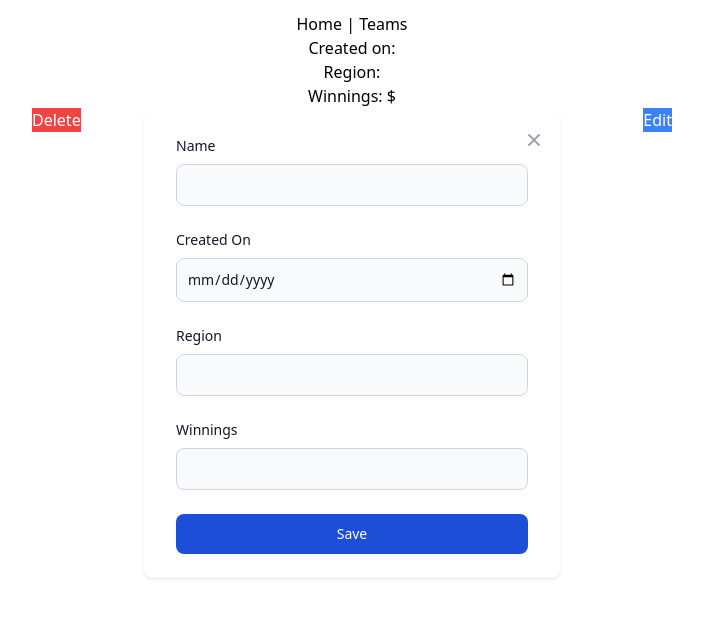
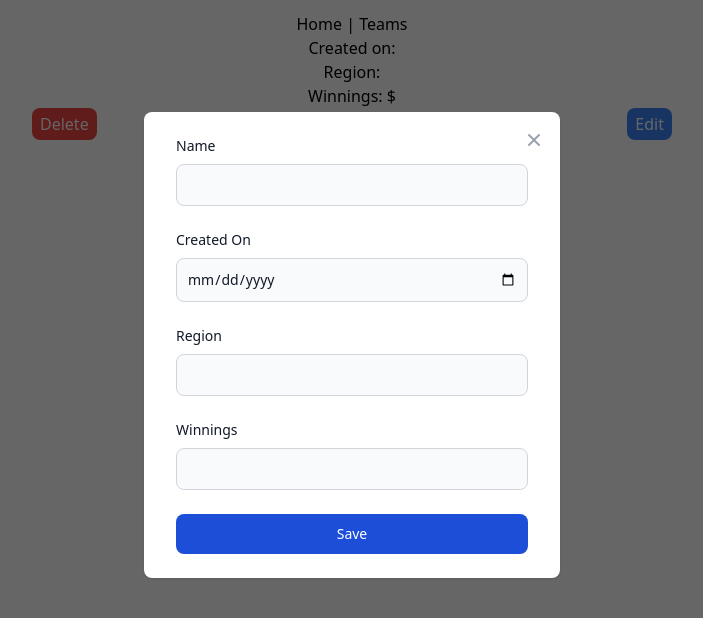
Before and after one commit to jasonxchen/esports-api-client, a React (Create React App) app: page /teams/1 in a window 1280 px wide. Both pictures are taken after a click on the button "Edit". Shown: the top 618 px of the page, without its empty margins (288-991 px from the left). Built offline with nearby package versions, Linux system fonts and the light colour scheme; no server answers.

Commit message:
Finish styling

```diff
--- a/src/components/partials/CreateTeamButton.js
+++ b/src/components/partials/CreateTeamButton.js
@@ -3,7 +3,7 @@ import TeamForm from "./TeamForm";
 function CreateTeamButton(props) {
     return (
         <div className="self-end">
-            <button className="bg-green-500 text-white" onClick={() => props.setShowForm(true)}>
+            <button className="px-2 py-1 bg-green-500 text-white rounded-lg hover:bg-green-700" onClick={() => props.setShowForm(true)}>
                 New
             </button>
             {props.showForm ?
--- a/src/components/partials/Navbar.js
+++ b/src/components/partials/Navbar.js
@@ -3,8 +3,8 @@ import { Link } from "react-router-dom";
 function Navbar() {
     return (
         <nav>
-            <Link to="/">Home</Link>{" | "}
-            <Link to="/teams">Teams</Link>
+            <Link to="/" className="hover:text-gray-500">Home</Link>{" | "}
+            <Link to="/teams" className="hover:text-gray-500">Teams</Link>
         </nav>
     );
 }
--- a/src/components/partials/TeamCard.js
+++ b/src/components/partials/TeamCard.js
@@ -3,7 +3,7 @@ import { Link } from "react-router-dom";
 function TeamCard(props) {
     return (
         <Link to={`/teams/${props.team._id}`} className="w-full" >
-            <div className="flex justify-between border">
+            <div className="px-2 py-1 flex justify-between border rounded hover:bg-gray-100">
                 <p>{props.team.name}</p>
                 <p>Total Earnings: ${props.team.winnings}</p>
             </div>
--- a/src/components/partials/TeamDetailButtons.js
+++ b/src/components/partials/TeamDetailButtons.js
@@ -1,12 +1,12 @@
 import TeamForm from "./TeamForm";
-
+// "bg-green-500 text-white rounded-lg hover:bg-green-700"
 function TeamDetailButtons(props) {
     return (
         <div className="flex justify-between w-full">
-            <button className="bg-red-500 text-white" onClick={props.handleDeleteClick}>
+            <button className="px-2 py-1 bg-red-500 text-white rounded-lg hover:bg-red-700" onClick={props.handleDeleteClick}>
                 Delete
             </button>
-            <button className="bg-blue-500 text-white" onClick={() => props.setShowForm(true)}>
+            <button className="px-2 py-1 bg-blue-500 text-white rounded-lg hover:bg-blue-700" onClick={() => props.setShowForm(true)}>
                 Edit
             </button>
             {props.showForm ?
--- a/src/components/partials/TeamForm.js
+++ b/src/components/partials/TeamForm.js
@@ -1,7 +1,7 @@
 function TeamForm(props) {
     return (
         // modal adapted from https://flowbite.com/docs/components/modal/
-        <div tabIndex="-1" aria-hidden="true" className="overflow-y-auto overflow-x-hidden fixed top-0 right-0 left-0 z-50 w-full md:inset-0 h-modal md:h-full">
+        <div tabIndex="-1" aria-hidden="true" className="overflow-y-auto overflow-x-hidden fixed top-0 right-0 left-0 z-50 w-full md:inset-0 h-modal md:h-full bg-black/60">
             <div className="relative p-4 w-full max-w-md h-full md:h-auto top-24 inset-x-auto mx-auto">
                 {/* Modal content */}
                 <div className="relative bg-white rounded-lg shadow dark:bg-gray-700">
--- /dev/null
+++ b/src/components/partials/TeamList.js
@@ -0,0 +1,19 @@
+import TeamCard from "../partials/TeamCard";
+
+function TeamList(props) {
+    const teamCardComponents = props.teams.map(team => {
+        return (
+            <TeamCard
+                key={team._id}
+                team={team}
+            />
+        );
+    });
+    return (
+        <div className="mt-3 w-full flex flex-col gap-2">
+            {teamCardComponents}
+        </div>
+    );
+}
+
+export default TeamList;
--- a/src/components/routes/TeamDetails.js
+++ b/src/components/routes/TeamDetails.js
@@ -45,7 +45,7 @@ function TeamDetails() {
     }
     return (
         <div className="flex flex-col items-center w-6/12">
-            <p>{errorMsg}</p>
+            <p className="text-red-500">{errorMsg}</p>
             <h2 className="text-2xl">{team.name}</h2>
             <p>Created on: {team.createdOn}</p>
             <p>Region: {team.region}</p>
--- a/src/components/routes/Teams.js
+++ b/src/components/routes/Teams.js
@@ -2,7 +2,7 @@ import { useState, useEffect } from "react";
 import { useNavigate } from "react-router-dom";
 import axios from "axios";
 import CreateTeamButton from "../partials/CreateTeamButton";
-import TeamCard from "../partials/TeamCard";
+import TeamList from "../partials/TeamList";
 
 function Teams() {
     const navigate = useNavigate();
@@ -44,14 +44,6 @@ function Teams() {
             }
         }
     }
-    const teamCardComponents = teams.map(team => {
-        return (
-            <TeamCard
-                key={team._id}
-                team={team}
-            />
-        );
-    });
     return (
         <div className="flex flex-col items-center w-6/12">
             <h1 className="text-4xl">Esports Teams</h1>
@@ -62,8 +54,8 @@ function Teams() {
                 setTeam={setNewTeam}
                 handleFormSubmit={handleFormSubmit}
             />
-            <p>{errorMsg}</p>
-            {teamCardComponents}
+            <p className="text-red-500">{errorMsg}</p>
+            <TeamList teams={teams} />
         </div>
     );
 }
```
